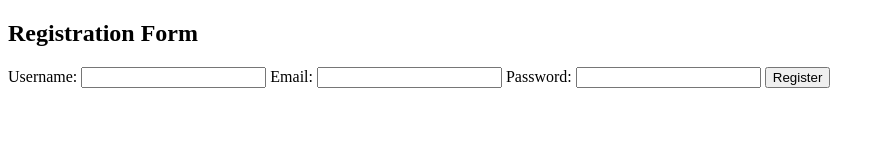
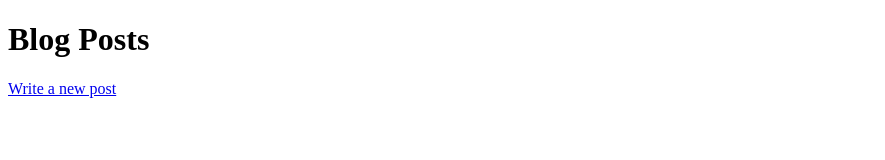
Before and after one commit to KrishnaChaitanya7777/KrishnaChaitanya7777, a website: page index.html in a window 1280 px wide. Shown: the whole page, without its empty margins (0-885 px from the left). Drawn offline with Linux system fonts and the light colour scheme.

Commit message:
Update index.html

```diff
--- a/index.html
+++ b/index.html
@@ -3,22 +3,15 @@
 <head>
     <meta charset="UTF-8">
     <meta name="viewport" content="width=device-width, initial-scale=1.0">
-    <title>Registration Form</title>
-    <link rel="stylesheet" href="styles.css">
+    <title>Blog Home</title>
+    <link rel="stylesheet" href="/css/styles.css">
 </head>
 <body>
     <div class="container">
-        <h2>Registration Form</h2>
-        <form id="registrationForm" action="/register" method="POST">
-            <label for="username">Username:</label>
-            <input type="text" id="username" name="username" required>
-            <label for="email">Email:</label>
-            <input type="email" id="email" name="email" required>
-            <label for="password">Password:</label>
-            <input type="password" id="password" name="password" required>
-            <button type="submit">Register</button>
-        </form>
+        <h1>Blog Posts</h1>
+        <div id="posts"></div>
+        <a href="/newpost">Write a new post</a>
     </div>
-    <script src="scripts.js"></script>
+    <script src="/js/scripts.js"></script>
 </body>
 </html>
```
